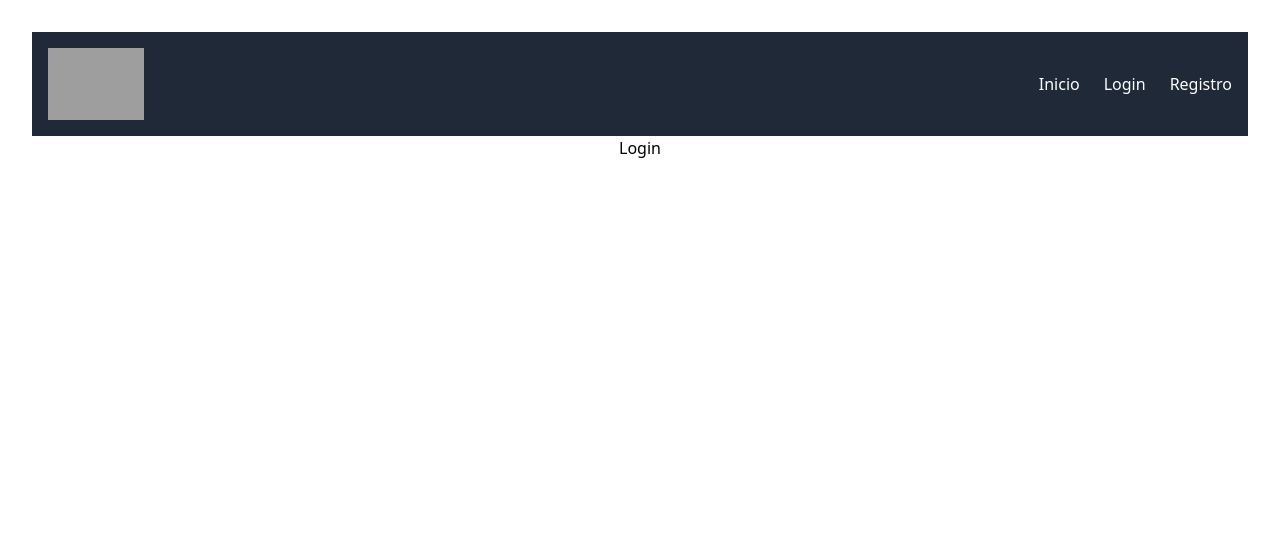
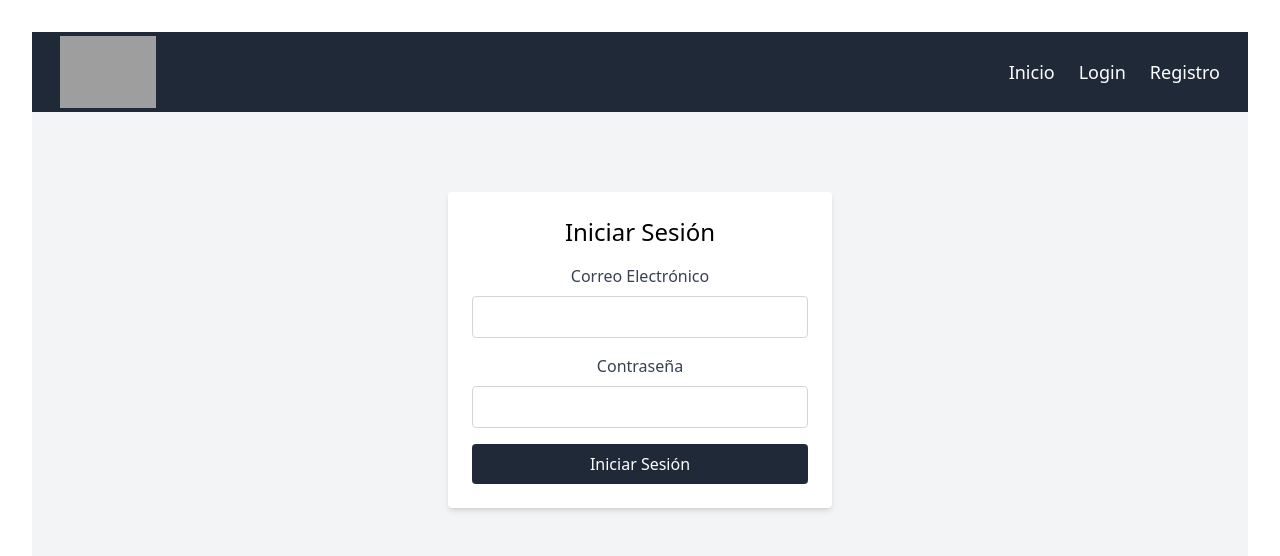
Before and after one commit to ArielQ1/proyecto-ingenieria-software, a React (Vite) app: page /Login in a window 1280 px wide. Shown: the top 556 px of the page. Built offline with nearby package versions, Linux system fonts and the light colour scheme; grey boxes are pictures that could not be loaded; the HTML template or start-up script is replaced by a standard one.

Commit message:
Update login and nav

```diff
--- a/src/App.tsx
+++ b/src/App.tsx
@@ -1,13 +1,16 @@
 import './App.css'
 import Register from './Screens/Register.tsx';
 import Login from './Screens/Login.tsx';
+import Navbar from '../src/Components/Navbar.tsx'
 import { Route, Routes } from 'react-router-dom';
-import Navbar from '../src/Components/Navbar.tsx'
+
 function App() {
 
   return (
     <>
-    <Navbar/>
+      <header>
+        <Navbar/>
+      </header>
       <Routes>
         <Route path='/Login' element={<Login/>}/>
         <Route path='/Register' element={<Register/>}/>
--- a/src/Components/Navbar.tsx
+++ b/src/Components/Navbar.tsx
@@ -10,8 +10,8 @@ const Navbar: React.FC = () => {
   };
 
   return (
-    <nav className="bg-gray-800 p-4">
-      <div className="container mx-auto">
+    <nav className="bg-gray-800 p-1 text-lg m-0">
+      <div className="container-sm mx-auto px-6">
         <div className="flex justify-between items-center">
           <div className="text-white text-lg font-semibold">
             <Link to="/">
--- a/src/Screens/Login.tsx
+++ b/src/Screens/Login.tsx
@@ -1,8 +1,53 @@
-const Login = () => {
+import React, { useState } from 'react';
+
+const Login: React.FC = () => {
+  const [email, setEmail] = useState('');
+  const [password, setPassword] = useState('');
+
+  const handleSubmit = (e: React.FormEvent) => {
+    e.preventDefault();
+    console.log('Email:', email);
+    console.log('Password:', password);
+  };
+
   return (
-    <div>
-      <h1>Login</h1>
+    <div className="flex items-center justify-center h-auto py-20 bg-gray-100">
+      <form
+        onSubmit={handleSubmit}
+        className="bg-white p-6 rounded shadow-md w-96"
+      >
+        <h2 className="text-2xl mb-4 text-center">Iniciar Sesión</h2>
+        <div className="mb-4">
+          <label className="block text-gray-700 mb-2" htmlFor="email">Correo Electrónico</label>
+          <input
+            type="email"
+            id="email"
+            value={email}
+            onChange={(e) => setEmail(e.target.value)}
+            className="w-full p-2 border border-gray-300 rounded"
+            required
+          />
+        </div>
+        <div className="mb-4">
+          <label className="block text-gray-700 mb-2" htmlFor="password">Contraseña</label>
+          <input
+            type="password"
+            id="password"
+            value={password}
+            onChange={(e) => setPassword(e.target.value)}
+            className="w-full p-2 border border-gray-300 rounded"
+            required
+          />
+        </div>
+        <button
+          type="submit"
+          className="w-full bg-gray-800 text-white p-2 rounded hover:bg-gray-700"
+        >
+          Iniciar Sesión
+        </button>
+      </form>
     </div>
-  )
+  );
 };
+
 export default Login;
```
